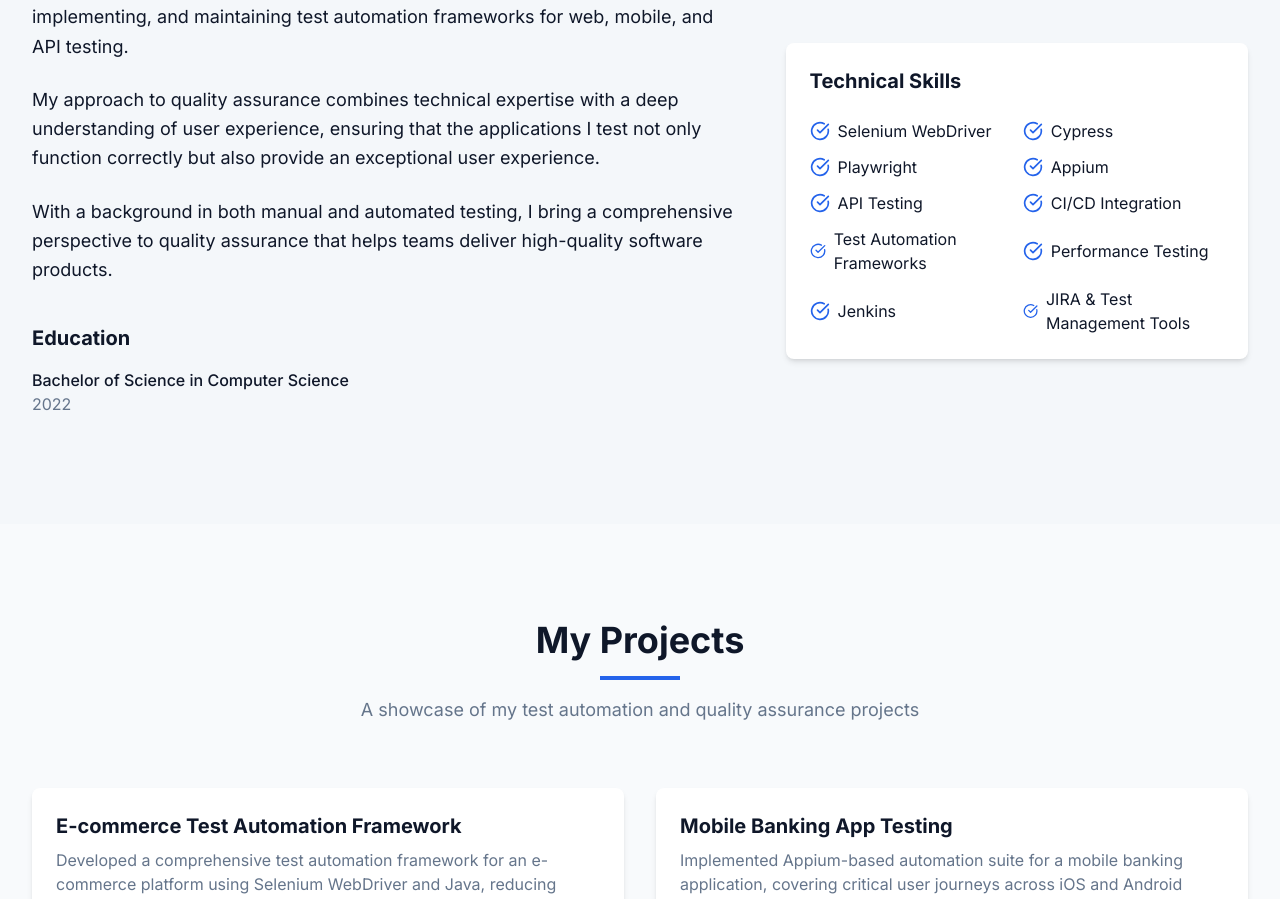
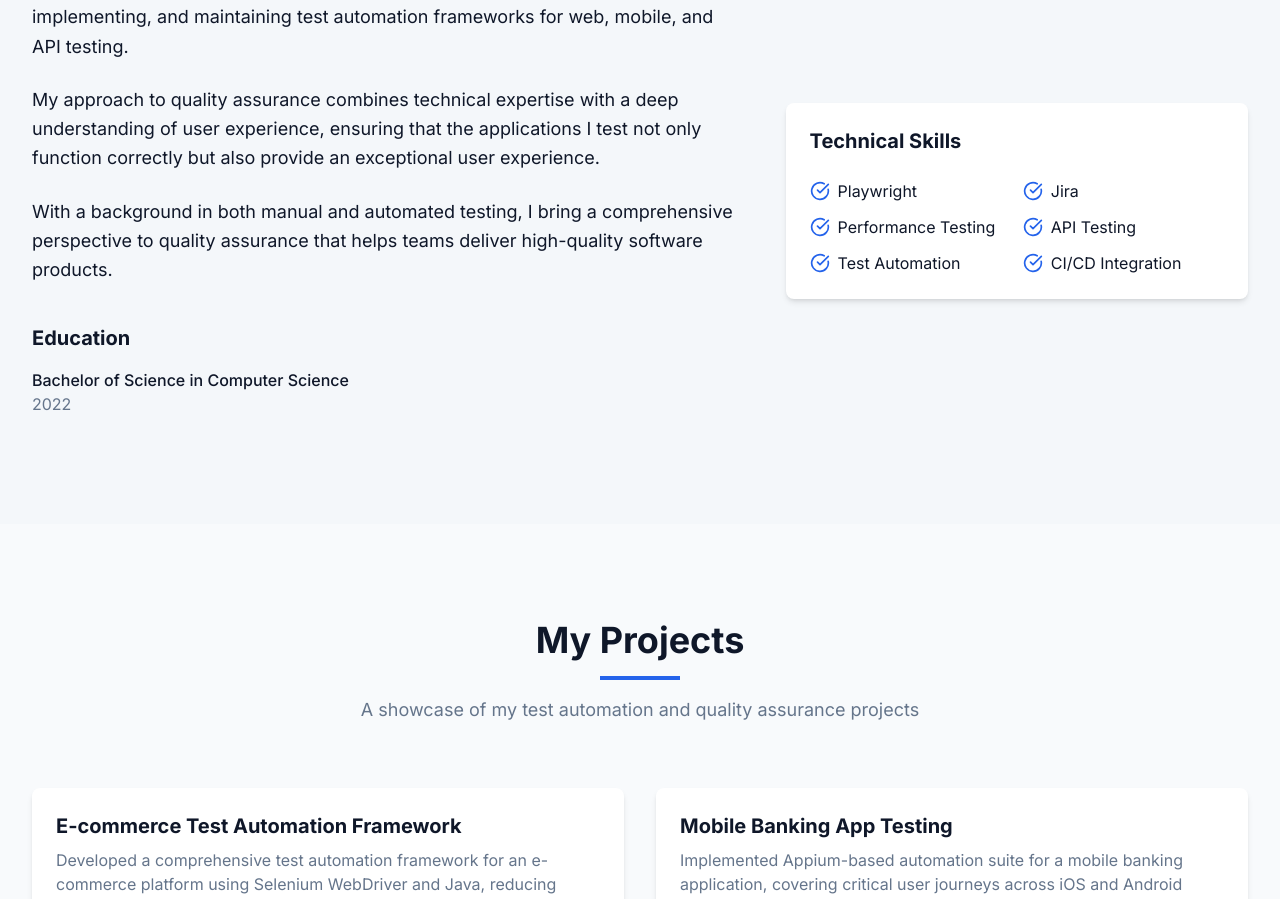
Before and after one commit to naidurahul/quality-portfolio-showcase, a React (Vite) app: page / in a window 1280 px wide. Shown: the part 1047-1946 px from the top of the page. Built offline with nearby package versions, Linux system fonts and the light colour scheme.

Commit message:
Update technical skills
Update the technical skills section with the provided list.

```diff
--- a/src/components/About.tsx
+++ b/src/components/About.tsx
@@ -1,6 +1,7 @@
+
 import { CheckCircle } from "lucide-react";
 export const About = () => {
-  const skills = ["Selenium WebDriver", "Cypress", "Playwright", "Appium", "API Testing", "CI/CD Integration", "Test Automation Frameworks", "Performance Testing", "Jenkins", "JIRA & Test Management Tools"];
+  const skills = ["Playwright", "Jira", "Performance Testing", "API Testing", "Test Automation", "CI/CD Integration"];
   return <section id="about" className="section-padding bg-secondary/50">
       <div className="container-custom">
         <div className="max-w-3xl mx-auto text-center mb-16">
```
